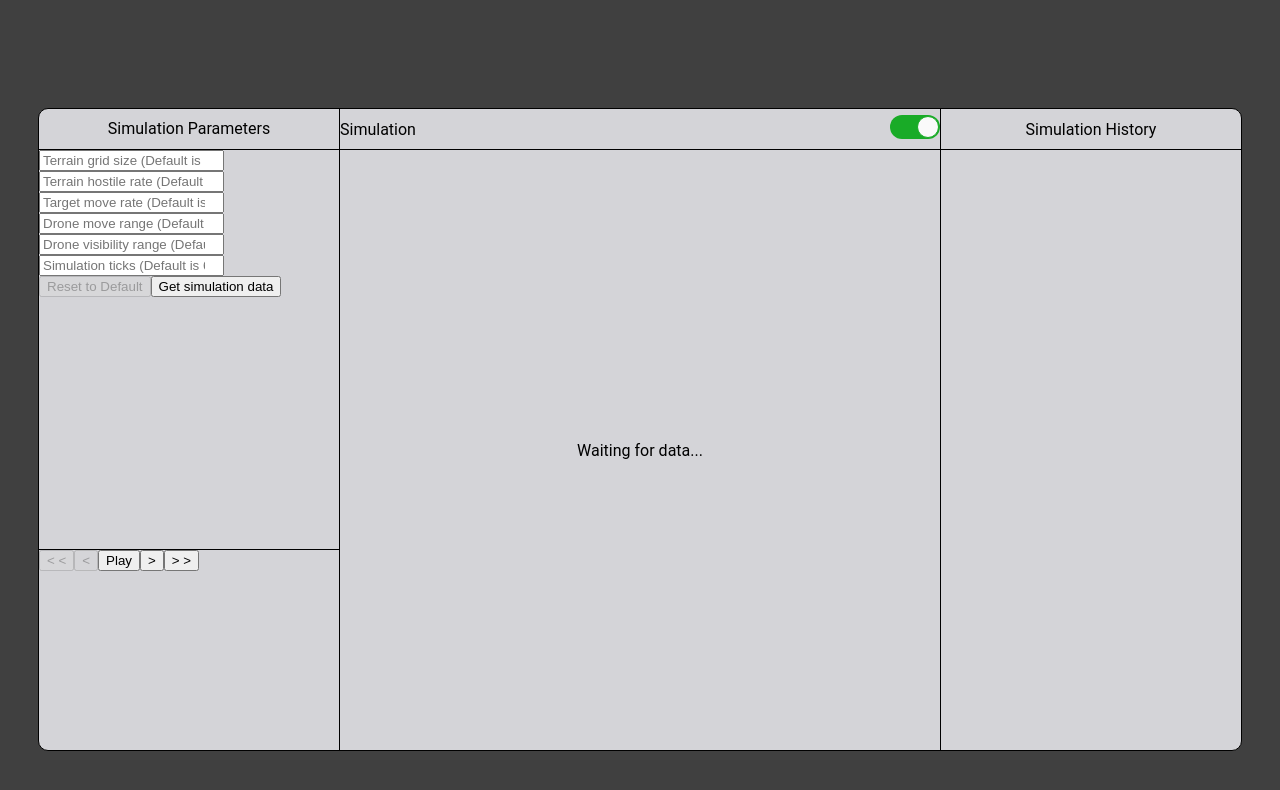
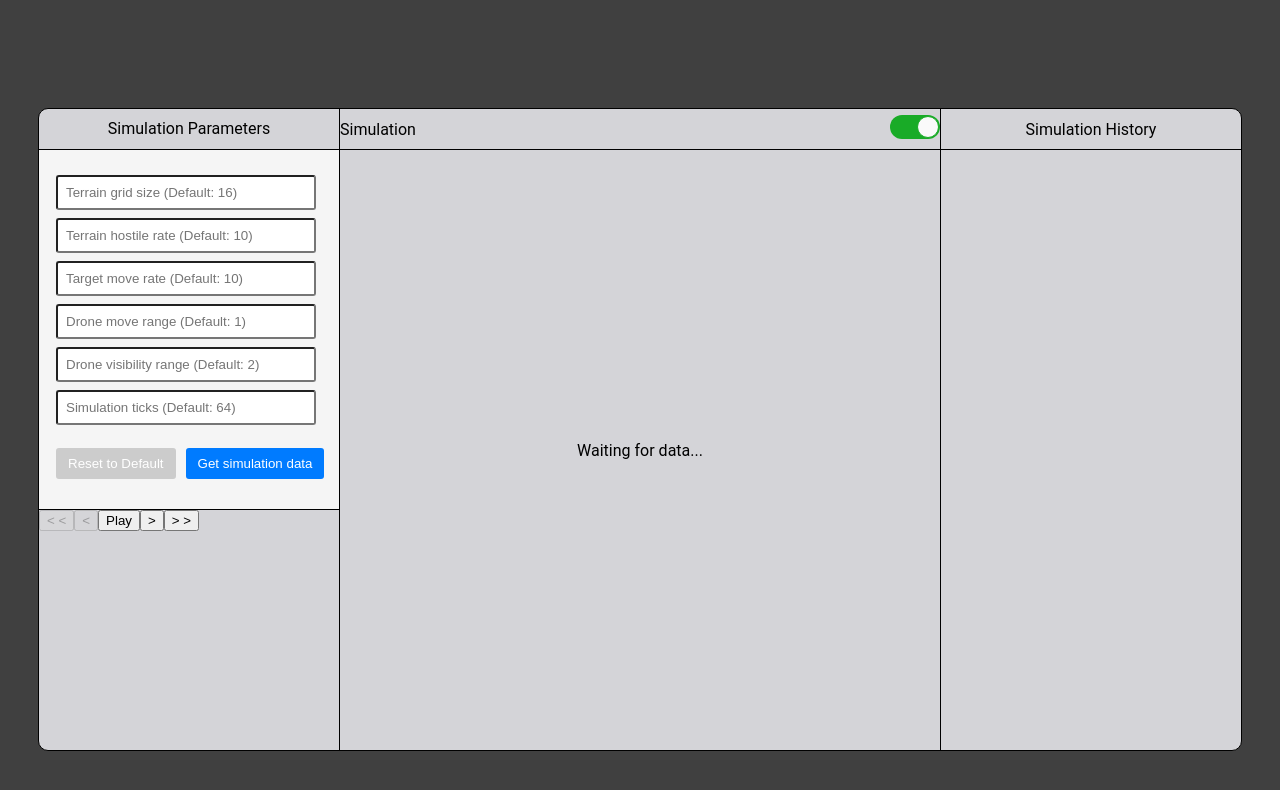
Before and after one commit to ZachFleck42/Drone-Mission-Simulator, a React (Create React App) app in the folder frontend/: page / in a window 1280 px wide. Shown: the top 790 px of the page. Built offline with nearby package versions, Linux system fonts and the light colour scheme; the HTML template or start-up script is replaced by a standard one.

Commit message:
Adds styling to simulation inputs box

```diff
--- a/frontend/src/App.css
+++ b/frontend/src/App.css
@@ -65,12 +65,46 @@ html {
 }
 
 .sim-controls {
-	height: 200px;
+	height: 240px;
 }
 
 .sim-inputs {
-	height: 400px;
+	height: 360px;
 	border-bottom: 1px solid black;
+	background-color: #f5f5f5;
+}
+
+.params-container {
+	width: 100%;
+	padding: 10px;
+	margin-top: 15px;
+	margin-left: 7px;
+}
+
+.params-input {
+	margin-bottom: 15px;
+}
+
+.params-input input {
+	width: 80%;
+	padding: 8px;
+	margin-bottom: 8px;
+	border-radius: 3px;
+}
+
+.params-buttons button {
+	padding: 8px 12px;
+	margin-right: 10px;
+	border: none;
+	border-radius: 3px;
+	background-color: #007bff;
+	color: white;
+	cursor: pointer;
+}
+
+.params-buttons button:disabled {
+	background-color: #ccc;
+	cursor: not-allowed;
 }
 
 .sim-canvas {
--- a/frontend/src/components/ParamInputs.tsx
+++ b/frontend/src/components/ParamInputs.tsx
@@ -117,11 +117,11 @@ export default function ParamInputs({
 						name={field.key}
 						value={interactedFields[field.key] ? userInput[field.key] : ''}
 						onChange={handleInputChange}
-						placeholder={`${field.label} (Default is ${field.default})`}
+						placeholder={`${field.label} (Default: ${field.default})`}
 					/>
 				))}
 			</div>
-			<div className="params-submit">
+			<div className="params-buttons">
 				<button onClick={resetToDefault} disabled={!userInteraction}>
 					Reset to Default
 				</button>
```
